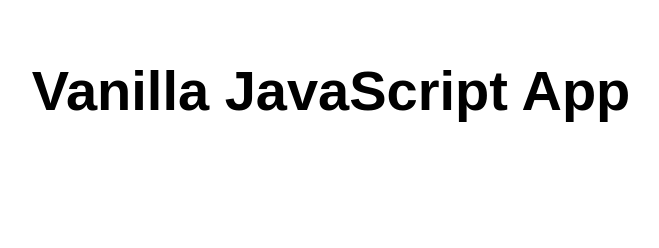
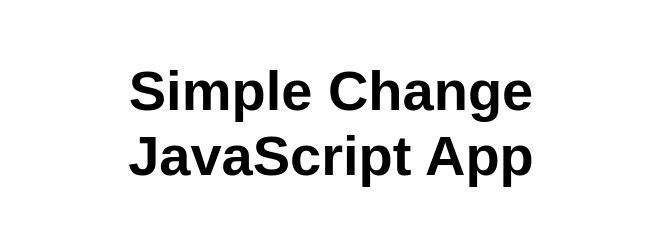
Before and after one commit to MagsOrton/static-web-app, a plain HTML site: page index.html in a window 1280 px wide. Shown: the whole page, without its empty margins (309-968 px from the left). Drawn offline with Linux system fonts and the light colour scheme.

Commit message:
text change

```diff
--- a/index.html
+++ b/index.html
@@ -10,7 +10,7 @@
 
 <body>
   <main>
-    <h1>Vanilla JavaScript App</h1>
+    <h1>Simple Change JavaScript App</h1>
   </main>
 </body>
 
```
